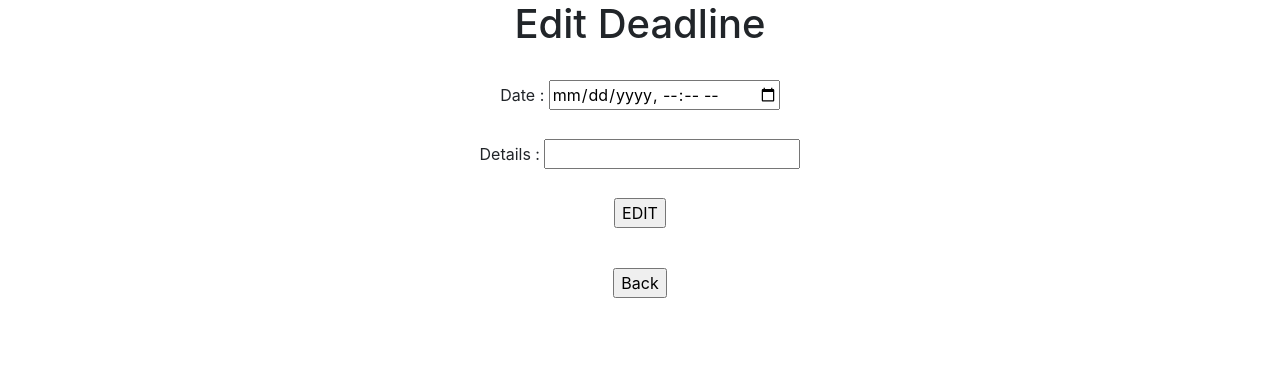
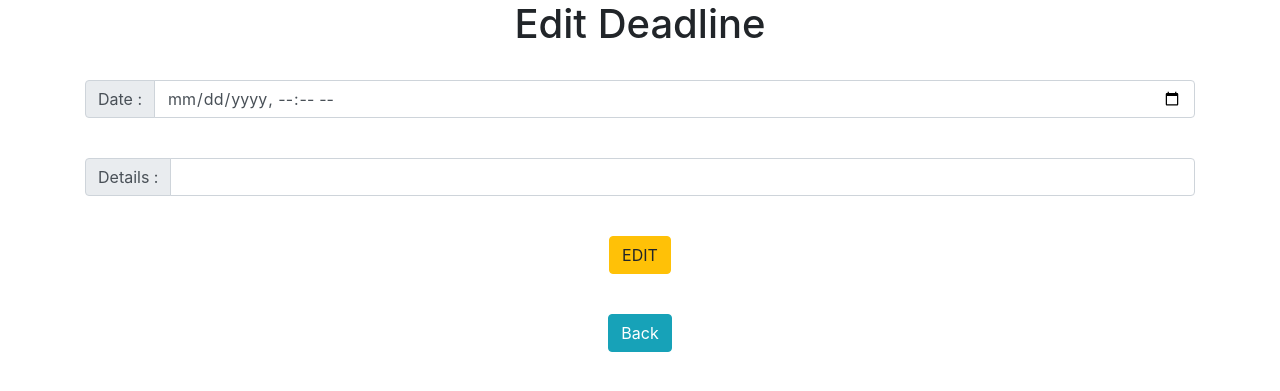
Before and after one commit to OliverW98/ISAD251, a PHP site: page /editDeadlinePage.php in a window 1280 px wide. Shown: the top 391 px of the page. Run offline with PHP 8.4, Linux system fonts and the light colour scheme; the visitor is signed in with stand-in values (Sample User, id 1).

Commit message:
create and edit deadline bootstrap

```diff
--- a/editDeadlinePage.php
+++ b/editDeadlinePage.php
@@ -9,32 +9,28 @@ session_start();
 $user = getUser();
 $deadlinesArray = ($user->getDeadlineArray());
 $selectedDeadlineDate = $_SESSION['selectedDeadlineDate'];
-$selectedDeadlineID = findDeadlineID($selectedDeadlineDate,$deadlinesArray);
-$datetimeOutput = $detailsOutput = $paraOutput = $deadlineMet  = '';
-$paraOutputColour= 'black';
+$selectedDeadlineID = findDeadlineID($selectedDeadlineDate, $deadlinesArray);
+$datetimeOutput = $detailsOutput = $paraOutput = $deadlineMet = '';
+$paraOutputColour = 'black';
 
-foreach ($deadlinesArray as $deadline)
-{
-    if ($deadline->getDeadlineID() == $selectedDeadlineID)
-    {
-        $datetime =  new DateTime($deadline->getDeadlineDate());
+foreach ($deadlinesArray as $deadline) {
+    if ($deadline->getDeadlineID() == $selectedDeadlineID) {
+        $datetime = new DateTime($deadline->getDeadlineDate());
         $datetimeOutput = "{$datetime->format('Y-m-d')}T{$datetime->format('H:i')}";
         $detailsOutput = $deadline->getDeadlineDetails();
-        $deadlineMet = $deadline-> getDeadlineMet();
+        $deadlineMet = $deadline->getDeadlineMet();
     }
 }
 
-function editUserDeadline($deadlineID , $deadlineDate , $deadlineDetails , $deadlineMet )
+function editUserDeadline($deadlineID, $deadlineDate, $deadlineDetails, $deadlineMet)
 {
-    editDeadline($deadlineID,$deadlineDate, $deadlineDetails, $deadlineMet);
+    editDeadline($deadlineID, $deadlineDate, $deadlineDetails, $deadlineMet);
 }
 
-function findDeadlineID($date,$array)
+function findDeadlineID($date, $array)
 {
-    for ($i = 0; $i < count($array); $i++)
-    {
-        if($array[$i]->getDeadlineDate() == $date)
-        {
+    for ($i = 0; $i < count($array); $i++) {
+        if ($array[$i]->getDeadlineDate() == $date) {
             return $array[$i]->getDeadlineID();
         }
     }
@@ -42,14 +38,14 @@ function findDeadlineID($date,$array)
 
 if (isset($_POST['btnEdit'])) {
 
-    if (empty($_POST['detailsInput']) || empty($_POST['datetimeInput'])){
-        $paraOutputColour= 'red';
+    if (empty($_POST['detailsInput']) || empty($_POST['datetimeInput'])) {
+        $paraOutputColour = 'red';
         $paraOutput = "Make sure to fill patients field.";
-    }else{
-        editUserDeadline($selectedDeadlineID , $_POST['datetimeInput'] , $_POST['detailsInput'] , $deadlineMet );
+    } else {
+        editUserDeadline($selectedDeadlineID, $_POST['datetimeInput'], $_POST['detailsInput'], $deadlineMet);
         $detailsOutput = $_POST['detailsInput'];
         $datetimeOutput = $_POST['datetimeInput'];
-        $paraOutputColour= 'green';
+        $paraOutputColour = 'green';
         $paraOutput = "Appointment Edited";
     }
 }
@@ -81,34 +77,44 @@ if (isset($_POST['btnEdit'])) {
         <br>
         <div class="row">
             <div class="col-sm-12">
-                <label for="dateInput">Date : </label>
-                <input name="datetimeInput" type="datetime-local" value="<?php echo $datetimeOutput?>" >
+                <div class="input-group mb-3">
+                    <div class="input-group-prepend">
+                        <label class="input-group-text" for="dateInput">Date : </label>
+                    </div>
+                    <input class="form-control" name="datetimeInput" type="datetime-local"
+                           value="<?php echo $datetimeOutput ?>">
+                </div>
             </div>
         </div>
         <br>
         <div class="row">
             <div class="col-sm-12">
-                <label for="detailsInput">Details : </label>
-                <input name="detailsInput" type="text" value="<?php echo $detailsOutput?>" >
+                <div class="input-group mb-3">
+                    <div class="input-group-prepend">
+                        <label class="input-group-text" for="detailsInput">Details : </label>
+                    </div>
+                    <input class="form-control" name="detailsInput" type="text" value="<?php echo $detailsOutput ?>">
+                </div>
             </div>
         </div>
         <br>
         <div class="row">
             <div class="col-sm-12">
-                <input name="btnEdit" value="EDIT" type="submit">
+                <input class="btn btn-warning" name="btnEdit" value="EDIT" type="submit">
             </div>
         </div>
 
         <div class="row">
             <div class="col-sm-12">
-                <p style="color: <?php echo $paraOutputColour; ?>" > <?php echo $paraOutput; ?> </p>
+                <p style="color: <?php echo $paraOutputColour; ?>"> <?php echo $paraOutput; ?> </p>
             </div>
         </div>
 
         <br>
         <div class="row">
             <div class="col-sm-12">
-                <input name="btnBack" value="Back" type="button" onclick="location.href='viewDeadlinesPage.php'">
+                <input class="btn btn-info" name="btnBack" value="Back" type="button"
+                       onclick="location.href='viewDeadlinesPage.php'">
             </div>
         </div>
     </div>
--- a/viewDeadlinesPage.php
+++ b/viewDeadlinesPage.php
@@ -148,10 +148,10 @@ if (isset($_POST['btnCancelDeadline'])) {
                         <input class="btn btn-light" name="btnEditDeadline" value="Edit Deadline" type="submit">
                         <input class="btn btn-light" name="btnDeadlineMet" value="Toggle Deadline Met"
                                type="submit">
-                        <input class="btn btn-light" name="btnCreateDeadlinePage" value="Create Deadline"
+                        <input class="btn btn-success" name="btnCreateDeadlinePage" value="Create Deadline"
                                type="button"
                                onclick="location.href='createDeadlinePage.php'">
-                        <input class="btn btn-light" name="btnCancelDeadline" value="Cancel Deadline" type="submit">
+                        <input class="btn btn-danger" name="btnCancelDeadline" value="Cancel Deadline" type="submit">
                         <p style="color: <?php echo $paraOutputColour; ?>"> <?php echo $paraOutput; ?> </p>
                     </div>
                 </div>
```
Also changed, not shown: createDeadlinePage.php (+15 -6 lines).
